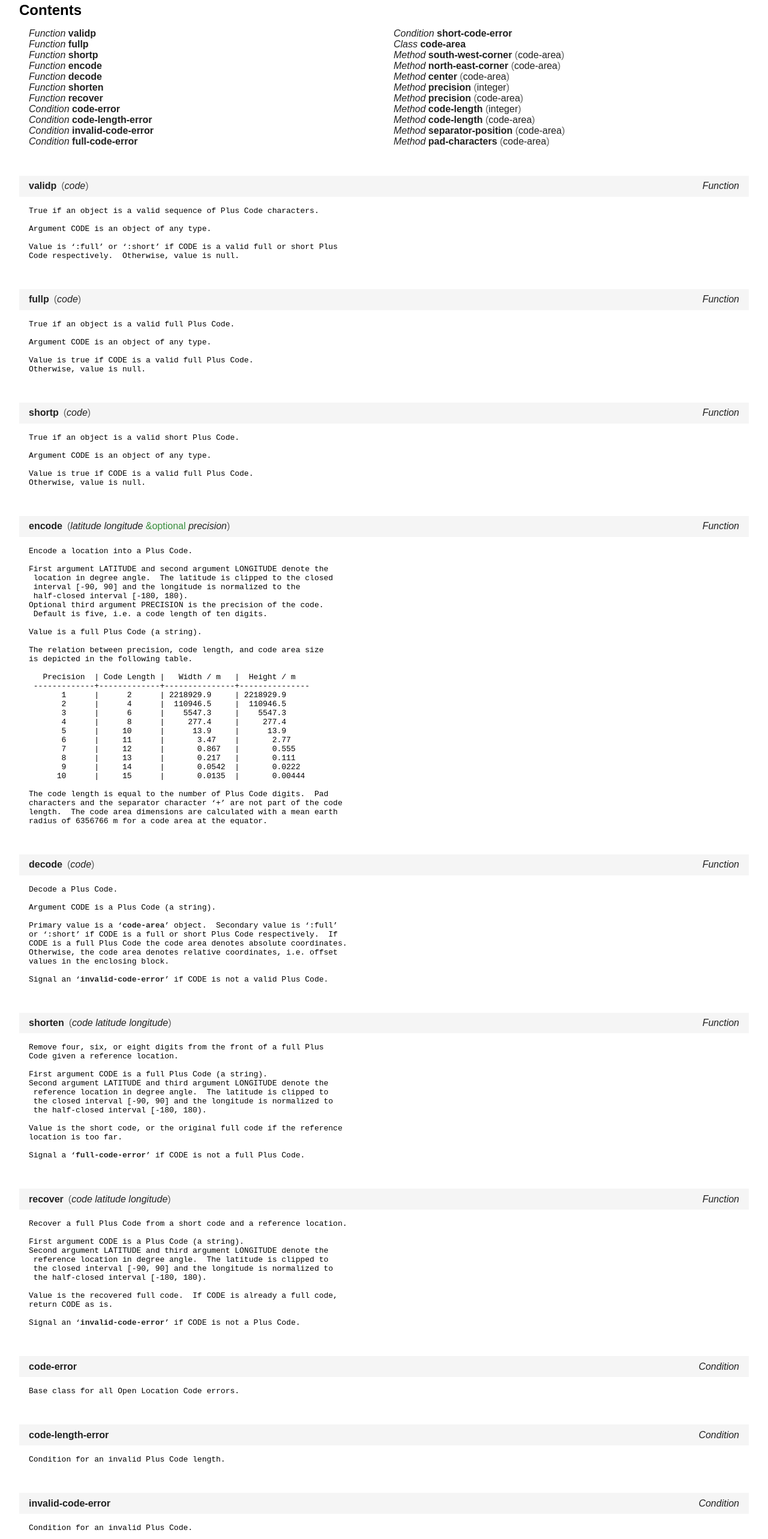
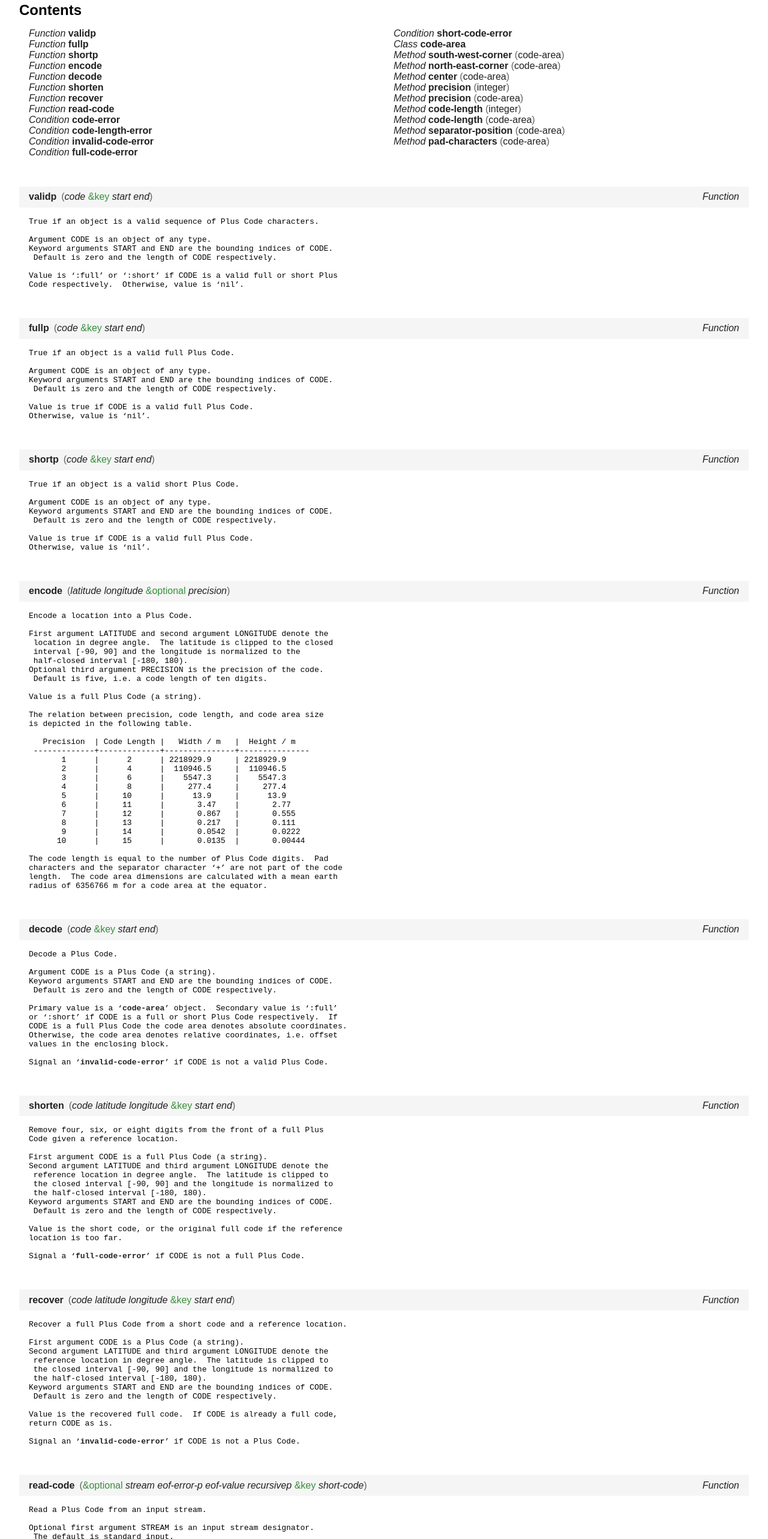
Before and after one commit to ralph-schleicher/open-location-code, a plain HTML site: page doc/open-location-code.html in a window 1280 px wide. Shown: the part 235-2800 px from the top of the page at 60% size. Drawn offline with Linux system fonts and the light colour scheme.

Commit message:
Regenerate file.

```diff
--- a/doc/open-location-code.html
+++ b/doc/open-location-code.html
@@ -92,6 +92,12 @@ See &lt;https://plus.codes&gt;.</pre>
       <a href="#ez82qoj7">
        <span class="category">Function</span>
        <span class="symbol">recover</span>
+      </a>
+     </li>
+     <li>
+      <a href="#gqy2y2c5">
+       <span class="category">Function</span>
+       <span class="symbol">read-code</span>
       </a>
      </li>
      <li>
@@ -208,7 +214,7 @@ See &lt;https://plus.codes&gt;.</pre>
       <tbody>
        <tr>
 	<td class="symbol"><a href="#contents"><span class="symbol">validp</span></a></td>
-	<td class="lambda-list"><span class="lambda-list">(<span class="variable">code</span>)</span></td>
+	<td class="lambda-list"><span class="lambda-list">(<span class="variable">code</span> <span class="lambda-list-keyword">&amp;key</span> <span class="variable">start</span> <span class="variable">end</span>)</span></td>
 	<td class="category"><span class="category">Function</span></td>
        </tr>
       </tbody>
@@ -218,9 +224,11 @@ See &lt;https://plus.codes&gt;.</pre>
      <pre>True if an object is a valid sequence of Plus Code characters.
 
 Argument CODE is an object of any type.
+Keyword arguments START and END are the bounding indices of CODE.
+ Default is zero and the length of CODE respectively.
 
 Value is ‘:full’ or ‘:short’ if CODE is a valid full or short Plus
-Code respectively.  Otherwise, value is null.</pre>
+Code respectively.  Otherwise, value is ‘nil’.</pre>
     </div>
    </div>
    <div class="definition" id="qn7dnavp">
@@ -234,7 +242,7 @@ Code respectively.  Otherwise, value is null.</pre>
       <tbody>
        <tr>
 	<td class="symbol"><a href="#contents"><span class="symbol">fullp</span></a></td>
-	<td class="lambda-list"><span class="lambda-list">(<span class="variable">code</span>)</span></td>
+	<td class="lambda-list"><span class="lambda-list">(<span class="variable">code</span> <span class="lambda-list-keyword">&amp;key</span> <span class="variable">start</span> <span class="variable">end</span>)</span></td>
 	<td class="category"><span class="category">Function</span></td>
        </tr>
       </tbody>
@@ -244,9 +252,11 @@ Code respectively.  Otherwise, value is null.</pre>
      <pre>True if an object is a valid full Plus Code.
 
 Argument CODE is an object of any type.
+Keyword arguments START and END are the bounding indices of CODE.
+ Default is zero and the length of CODE respectively.
 
 Value is true if CODE is a valid full Plus Code.
-Otherwise, value is null.</pre>
+Otherwise, value is ‘nil’.</pre>
     </div>
    </div>
    <div class="definition" id="szk22wcx">
@@ -260,7 +270,7 @@ Otherwise, value is null.</pre>
       <tbody>
        <tr>
 	<td class="symbol"><a href="#contents"><span class="symbol">shortp</span></a></td>
-	<td class="lambda-list"><span class="lambda-list">(<span class="variable">code</span>)</span></td>
+	<td class="lambda-list"><span class="lambda-list">(<span class="variable">code</span> <span class="lambda-list-keyword">&amp;key</span> <span class="variable">start</span> <span class="variable">end</span>)</span></td>
 	<td class="category"><span class="category">Function</span></td>
        </tr>
       </tbody>
@@ -270,9 +280,11 @@ Otherwise, value is null.</pre>
      <pre>True if an object is a valid short Plus Code.
 
 Argument CODE is an object of any type.
+Keyword arguments START and END are the bounding indices of CODE.
+ Default is zero and the length of CODE respectively.
 
 Value is true if CODE is a valid full Plus Code.
-Otherwise, value is null.</pre>
+Otherwise, value is ‘nil’.</pre>
     </div>
    </div>
    <div class="definition" id="kqbprhb7">
@@ -337,7 +349,7 @@ radius of 6356766 m for a code area at the equator.</pre>
       <tbody>
        <tr>
 	<td class="symbol"><a href="#contents"><span class="symbol">decode</span></a></td>
-	<td class="lambda-list"><span class="lambda-list">(<span class="variable">code</span>)</span></td>
+	<td class="lambda-list"><span class="lambda-list">(<span class="variable">code</span> <span class="lambda-list-keyword">&amp;key</span> <span class="variable">start</span> <span class="variable">end</span>)</span></td>
 	<td class="category"><span class="category">Function</span></td>
        </tr>
       </tbody>
@@ -347,6 +359,8 @@ radius of 6356766 m for a code area at the equator.</pre>
      <pre>Decode a Plus Code.
 
 Argument CODE is a Plus Code (a string).
+Keyword arguments START and END are the bounding indices of CODE.
+ Default is zero and the length of CODE respectively.
 
 Primary value is a ‘<a href="#v724cgay"><span class="symbol">code-area</span></a>’ object.  Secondary value is ‘:full’
 or ‘:short’ if CODE is a full or short Plus Code respectively.  If
@@ -368,7 +382,7 @@ Signal an ‘<a href="#h2fqeadf"><span class="symbol">invalid-code-error</span><
       <tbody>
        <tr>
 	<td class="symbol"><a href="#contents"><span class="symbol">shorten</span></a></td>
-	<td class="lambda-list"><span class="lambda-list">(<span class="variable">code</span> <span class="variable">latitude</span> <span class="variable">longitude</span>)</span></td>
+	<td class="lambda-list"><span class="lambda-list">(<span class="variable">code</span> <span class="variable">latitude</span> <span class="variable">longitude</span> <span class="lambda-list-keyword">&amp;key</span> <span class="variable">start</span> <span class="variable">end</span>)</span></td>
 	<td class="category"><span class="category">Function</span></td>
        </tr>
       </tbody>
@@ -383,6 +397,8 @@ Second argument LATITUDE and third argument LONGITUDE denote the
  reference location in degree angle.  The latitude is clipped to
  the closed interval [-90, 90] and the longitude is normalized to
  the half-closed interval [-180, 180).
+Keyword arguments START and END are the bounding indices of CODE.
+ Default is zero and the length of CODE respectively.
 
 Value is the short code, or the original full code if the reference
 location is too far.
@@ -401,7 +417,7 @@ Signal a ‘<a href="#cjataaic"><span class="symbol">full-code-error</span></a>
       <tbody>
        <tr>
 	<td class="symbol"><a href="#contents"><span class="symbol">recover</span></a></td>
-	<td class="lambda-list"><span class="lambda-list">(<span class="variable">code</span> <span class="variable">latitude</span> <span class="variable">longitude</span>)</span></td>
+	<td class="lambda-list"><span class="lambda-list">(<span class="variable">code</span> <span class="variable">latitude</span> <span class="variable">longitude</span> <span class="lambda-list-keyword">&amp;key</span> <span class="variable">start</span> <span class="variable">end</span>)</span></td>
 	<td class="category"><span class="category">Function</span></td>
        </tr>
       </tbody>
@@ -415,11 +431,64 @@ Second argument LATITUDE and third argument LONGITUDE denote the
  reference location in degree angle.  The latitude is clipped to
  the closed interval [-90, 90] and the longitude is normalized to
  the half-closed interval [-180, 180).
+Keyword arguments START and END are the bounding indices of CODE.
+ Default is zero and the length of CODE respectively.
 
 Value is the recovered full code.  If CODE is already a full code,
 return CODE as is.
 
 Signal an ‘<a href="#h2fqeadf"><span class="symbol">invalid-code-error</span></a>’ if CODE is not a Plus Code.</pre>
+    </div>
+   </div>
+   <div class="definition" id="gqy2y2c5">
+    <div class="signature">
+     <table class="signature">
+      <colgroup>
+       <col />
+       <col />
+       <col />
+      </colgroup>
+      <tbody>
+       <tr>
+	<td class="symbol"><a href="#contents"><span class="symbol">read-code</span></a></td>
+	<td class="lambda-list"><span class="lambda-list">(<span class="lambda-list-keyword">&amp;optional</span> <span class="variable">stream</span> <span class="variable">eof-error-p</span> <span class="variable">eof-value</span> <span class="variable">recursivep</span> <span class="lambda-list-keyword">&amp;key</span> <span class="variable">short-code</span>)</span></td>
+	<td class="category"><span class="category">Function</span></td>
+       </tr>
+      </tbody>
+     </table>
+    </div>
+    <div class="documentation">
+     <pre>Read a Plus Code from an input stream.
+
+Optional first argument STREAM is an input stream designator.
+ The default is standard input.
+Optional second argument EOF-ERROR-P is a generalized boolean.
+ If an end of file error occurs and EOF-ERROR-P is false, EOF-VALUE
+ is returned.  Otherwise, signal an ‘end-of-file’ error.  The default
+ is true.
+Optional third argument EOF-VALUE is an object.  See above for more
+ details.  The default is ‘nil’.
+Optional fourth argument RECURSIVEP is a generalized boolean.  True
+ means that this call is expected to be embedded in a higher-level
+ call to ‘read’ or a similar function used by the Lisp reader.  The
+ default is false.
+Keyword argument SHORT-CODE specifies the Plus Code format.  A value
+ of ‘nil’ means to read a full Plus Code, ‘t’ means to read a short
+ Plus Code, and any other value means to read any valid Plus Code.
+ The default is ‘nil’.
+
+Return value is the Plus Code (a string), or ‘nil’ if no valid Plus
+Code in the specified format can be read.  Secondary value is the
+number of characters read from STREAM.
+
+The ‘read-code’ function expects a Plus Code in the specified format.
+Leading or trailing whitespace is not ignored.  Reading stops at the
+end of the file or if an invalid character occurs.  That means, the
+next character read from STREAM is the invalid character.
+
+If the file ends in the middle of a Plus Code, ‘read-code’ signals
+an ‘end-of-file’ error regardless of the value of the EOF-ERROR-P
+argument.</pre>
     </div>
    </div>
    <div class="definition" id="o7wph3hl">
```
Also changed, not shown: doc/open-location-code.txt.
